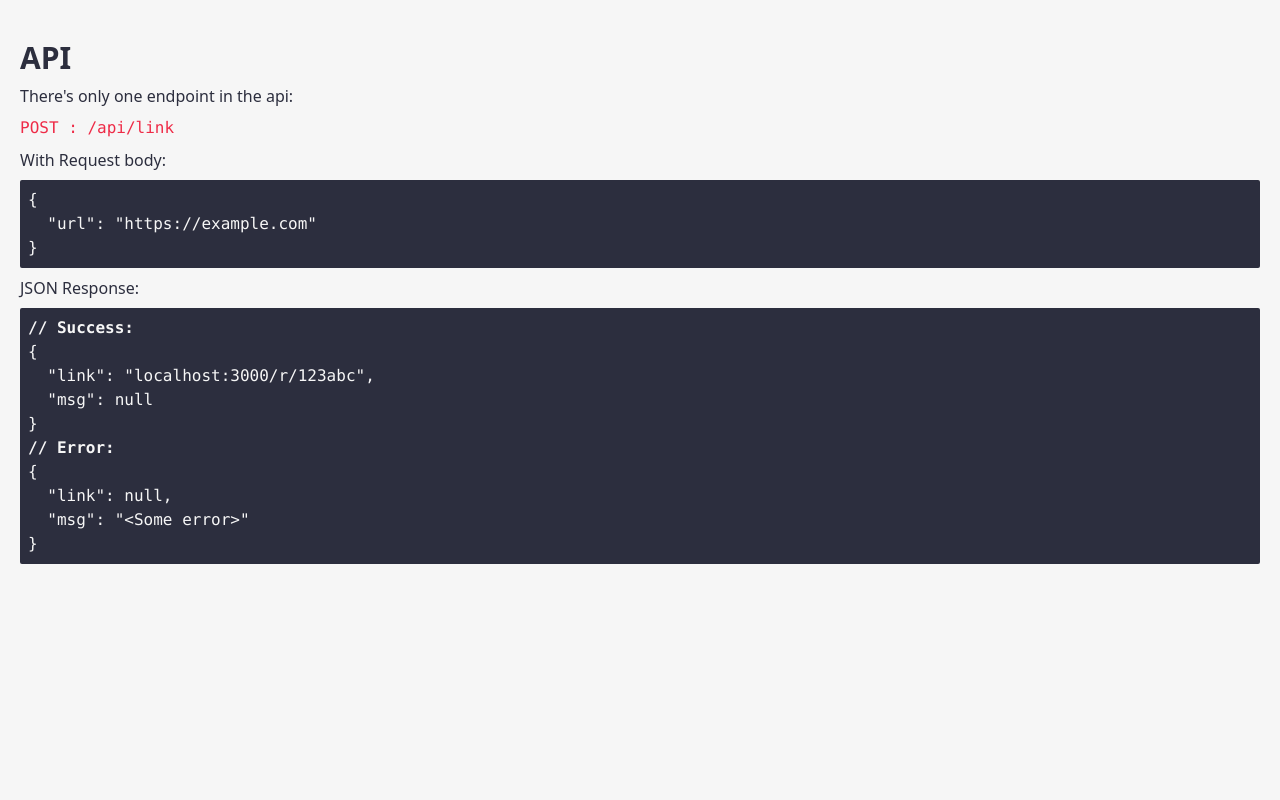
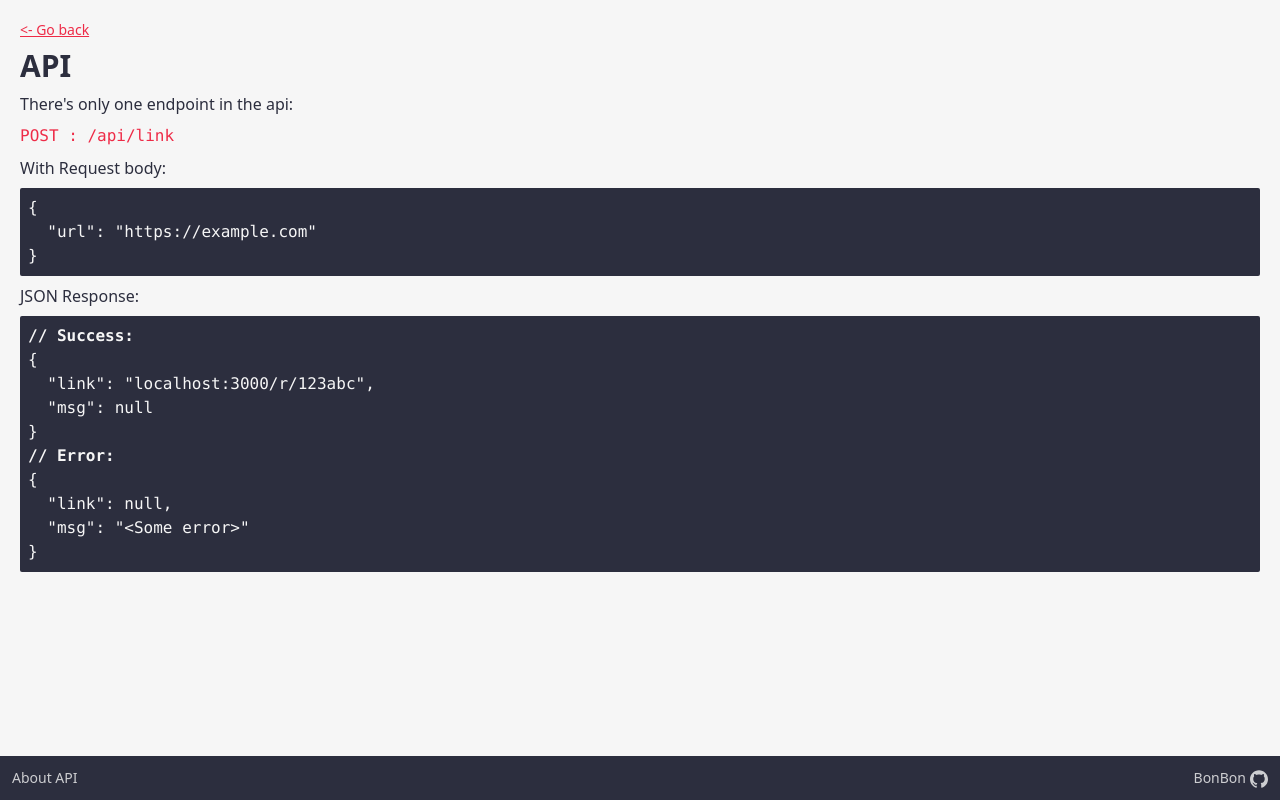
Before and after one commit to B0nBun/LinkShortener, a Next.js app: page /about-api in a window 1280 px wide. Built offline with nearby package versions, Linux system fonts and the light colour scheme.

Commit message:
fix: same footer on every page

```diff
--- a/pages/_app.tsx
+++ b/pages/_app.tsx
@@ -1,8 +1,19 @@
 import '../styles/globals.css'
 import type { AppProps } from 'next/app'
+import { SiGithub } from 'react-icons/si'
 
 function MyApp({ Component, pageProps }: AppProps) {
-  return <Component {...pageProps} />
+  return (
+    <>
+    <Component {...pageProps} />
+    <footer className="fixed flex justify-between p-3 text-sm bg-black text-white text-opacity-80 bottom-0 w-full">
+        <a href="/about-api">About API</a>
+        <a className="flex items-center gap-1" target="_blank" href="https://github.com/B0nBun">
+            BonBon <SiGithub className="text-lg translate-y-[1px]"/>
+        </a>
+    </footer>
+    </>
+  )
 }
 
 export default MyApp
--- a/pages/about-api.tsx
+++ b/pages/about-api.tsx
@@ -8,7 +8,8 @@ interface Props {
 const AboutApi : NextPage<Props> = ({ host }) => {
     return (
         <div className="body-wrapper flex flex-col">
-            <section className="flex flex-col px-5 pt-10 gap-2">
+            <section className="flex flex-col px-5 pt-5 gap-2">
+                <a className="text-red underline text-sm" href="/">&lt;- Go back</a>
                 <h1 className="font-bold">API</h1>
                 <p>There's only one endpoint in the api:</p>
                 <code className="text-red">POST : /api/link</code>
--- a/pages/index.tsx
+++ b/pages/index.tsx
@@ -2,7 +2,7 @@ import type { NextPage } from 'next'
 import Head from 'next/head'
 import React, { useState } from 'react'
 import { FaReact } from 'react-icons/fa'
-import { SiPrisma, SiTailwindcss, SiGithub } from 'react-icons/si'
+import { SiPrisma, SiTailwindcss } from 'react-icons/si'
 import isUrlValid from '../utils/url-validator'
 
 // TODO: Get total uses of links
@@ -142,12 +142,6 @@ const Home: NextPage = () => {
                     ))
                 }
             </div>
-            <footer className="fixed flex justify-between p-3 text-sm bg-black text-white text-opacity-80 bottom-0 w-full">
-                <a href="/about-api">About API</a>
-                <a className="flex items-center gap-1" target="_blank" href="https://github.com/B0nBun">
-                    BonBon <SiGithub className="text-lg translate-y-[1px]"/>
-                </a>
-            </footer>
         </div>
         </>
     )
```
